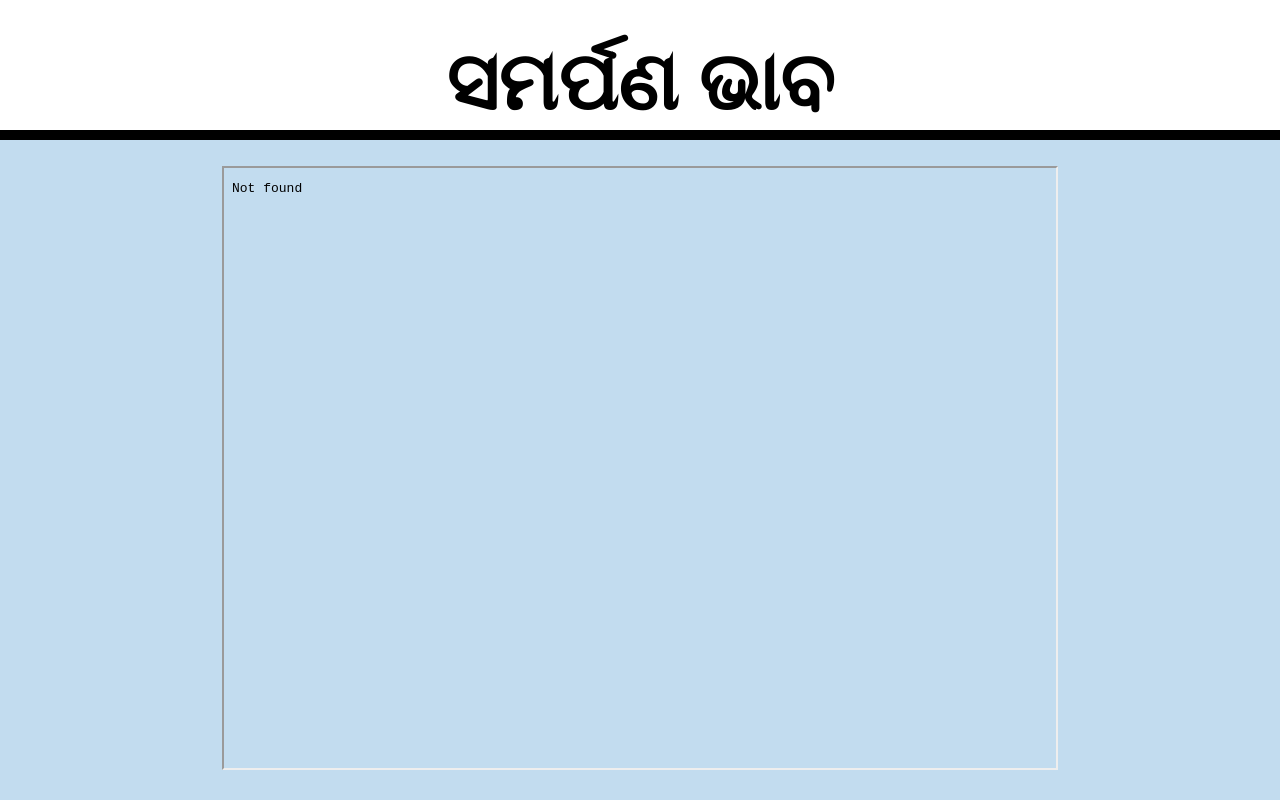
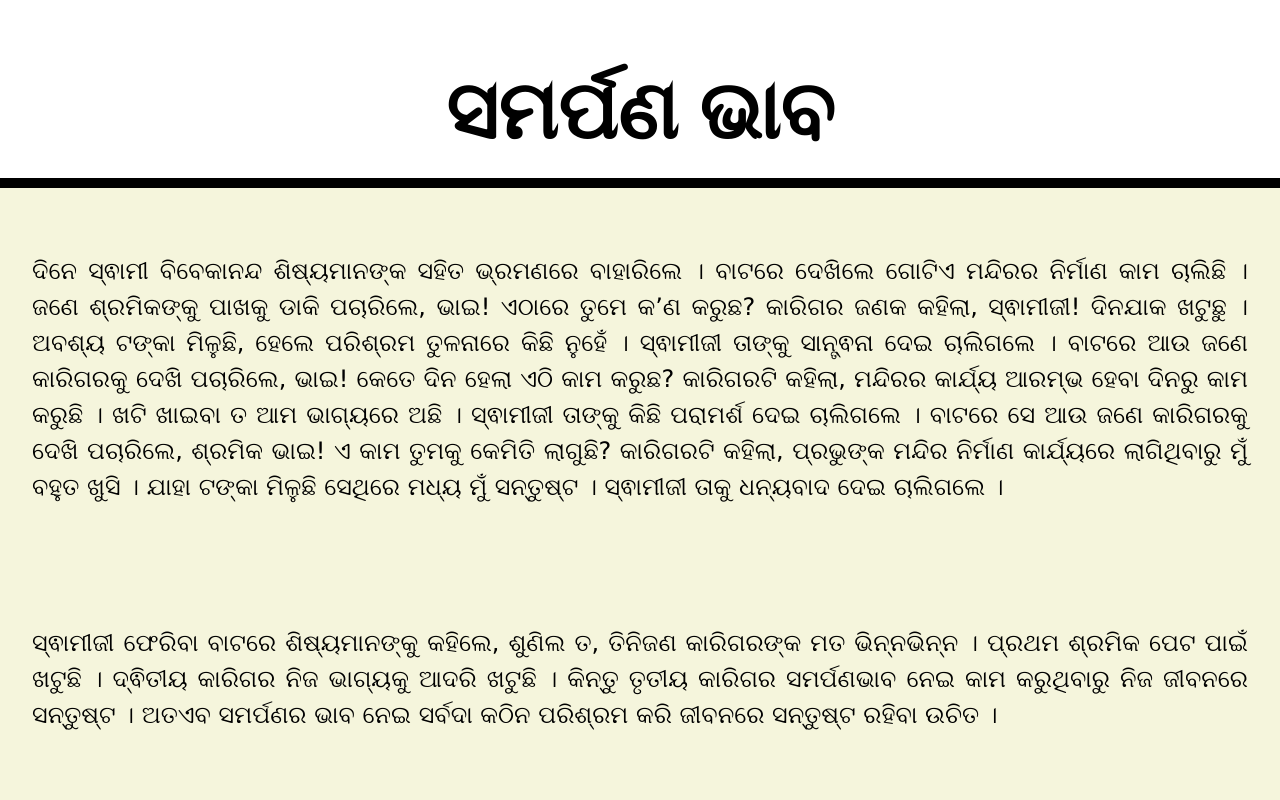
Before and after one commit to B-Susrita-03/ABR, a plain HTML site: page story/webpage/ସମର୍ପଣ ଭାବ.html in a window 1280 px wide. Drawn offline with nearby package versions, Linux system fonts and the light colour scheme.

Commit message:
Update ସମର୍ପଣ ଭାବ.html

```diff
--- a/story/webpage/ସମର୍ପଣ ଭାବ.html
+++ b/story/webpage/ସମର୍ପଣ ଭାବ.html
@@ -1,28 +1,38 @@
 <!DOCTYPE html>
 <html lang="or">
+	<head>
    		<meta name="viewport" content="width=device-width, initial-scale=1">
+   		<link rel="stylesheet" href="https://www.w3schools.com/w3css/4/w3.css">
    		<title> ସମର୍ପଣ ଭାବ </title>
+	</head>
+
 	<style>
-    * {
-        margin: 0;
-        padding: 0;
-        background-color: #C2DCEF;
-    }
-
     		h1 {
         		text-align: center;
         		padding-top: 3%;
         		font-size: 10vh;
-        background-color: white;
+        		font-weight: bolder;
+    		}
+		p {
+			text-align: justify;
 		}
 	</style>
 
-<body>
-    <div>
+	<body style="background-color: beige;">
+
+		<div class="w3-container" style="background-color: white;">
 			<h1> ସମର୍ପଣ ଭାବ </h1>
 		</div>
-    <div style="background-color: black; width: 100%; height: 10px; margin-bottom: 2%;"></div>
-    <center><iframe src="/ABR/story/pdf/ସମର୍ପଣ ଭାବ.pdf#toolbar=0" width="65%" height="600px"></iframe></center>
+		<div class="w3-container" style="background-color: black; width: 100%; height: 10px; margin-bottom: 2%;"></div>
+		<div class="w3-container w3-padding">
+			<div class="w3-display-center w3-padding" style="font-size: 3vh; align-items: center; justify-content: center;">
+				<p> ଦିନେ ସ୍ଵାମୀ ବିବେକାନନ୍ଦ ଶିଷ୍ୟମାନଙ୍କ ସହିତ ଭ୍ରମଣରେ ବାହାରିଲେ । ବାଟରେ ଦେଖିଲେ ଗୋଟିଏ ମନ୍ଦିରର ନିର୍ମାଣ କାମ ଚାଲିଛି । ଜଣେ ଶ୍ରମିକଙ୍କୁ ପାଖକୁ ଡାକି ପଚାରିଲେ, ଭାଇ! ଏଠାରେ ତୁମେ କ’ଣ କରୁଛ? କାରିଗର ଜଣକ କହିଲା, ସ୍ଵାମୀଜୀ! ଦିନଯାକ ଖଟୁଛୁ । ଅବଶ୍ୟ ଟଙ୍କା ମିଳୁଛି, ହେଲେ ପରିଶ୍ରମ ତୁଳନାରେ କିଛି ନୁହେଁ । ସ୍ଵାମୀଜୀ ତାଙ୍କୁ ସାନ୍ତ୍ଵନା ଦେଇ ଚାଲିଗଲେ । ବାଟରେ ଆଉ ଜଣେ କାରିଗରକୁ ଦେଖି ପଚାରିଲେ, ଭାଇ! କେତେ ଦିନ ହେଲା ଏଠି କାମ କରୁଛ? କାରିଗରଟି କହିଲା, ମନ୍ଦିରର କାର୍ଯ୍ୟ ଆରମ୍ଭ ହେବା ଦିନରୁ କାମ କରୁଛି । ଖଟି ଖାଇବା ତ ଆମ ଭାଗ୍ୟରେ ଅଛି । ସ୍ଵାମୀଜୀ ତାଙ୍କୁ କିଛି ପରାମର୍ଶ ଦେଇ ଚାଲିଗଲେ । ବାଟରେ ସେ ଆଉ ଜଣେ କାରିଗରକୁ ଦେଖି ପଚାରିଲେ, ଶ୍ରମିକ ଭାଇ! ଏ କାମ ତୁମକୁ କେମିତି ଲାଗୁଛି? କାରିଗରଟି କହିଲା, ପ୍ରଭୁଙ୍କ ମନ୍ଦିର ନିର୍ମାଣ କାର୍ଯ୍ୟରେ ଲାଗିଥିବାରୁ ମୁଁ ବହୁତ ଖୁସି । ଯାହା ଟଙ୍କା ମିଳୁଛି ସେଥିରେ ମଧ୍ୟ ମୁଁ ସନ୍ତୁଷ୍ଟ । ସ୍ଵାମୀଜୀ ତାକୁ ଧନ୍ୟବାଦ ଦେଇ ଚାଲିଗଲେ ।
+            </p> <br><br>
+            <p>  ସ୍ଵାମୀଜୀ ଫେରିବା ବାଟରେ ଶିଷ୍ୟମାନଙ୍କୁ କହିଲେ, ଶୁଣିଲ ତ, ତିନିଜଣ କାରିଗରଙ୍କ ମତ ଭିନ୍ନଭିନ୍ନ । ପ୍ରଥମ ଶ୍ରମିକ ପେଟ ପାଇଁ ଖଟୁଛି । ଦ୍ଵିତୀୟ କାରିଗର ନିଜ ଭାଗ୍ୟକୁ ଆଦରି ଖଟୁଛି । କିନ୍ତୁ ତୃତୀୟ କାରିଗର ସମର୍ପଣଭାବ ନେଇ କାମ କରୁଥିବାରୁ ନିଜ ଜୀବନରେ ସନ୍ତୁଷ୍ଟ । ଅତଏବ ସମର୍ପଣର ଭାବ ନେଇ ସର୍ବଦା କଠିନ ପରିଶ୍ରମ କରି ଜୀବନରେ ସନ୍ତୁଷ୍ଟ ରହିବା ଉଚିତ ।
+            </p>
+			</div>
+      </div>
+
    </body>
 
 </html>
```
Lines whose indentation alone changed are shown as unchanged.
